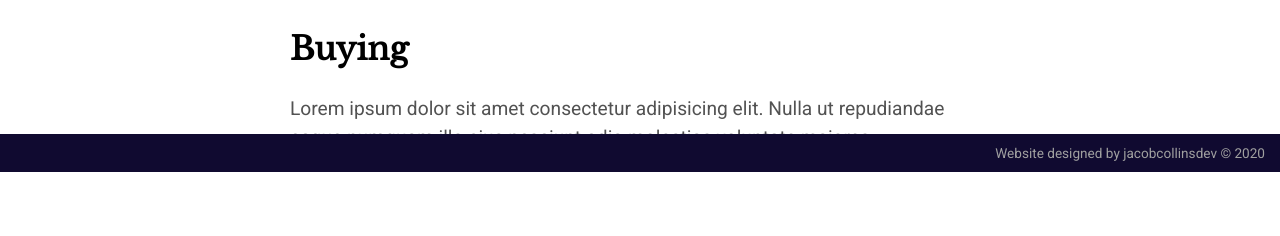
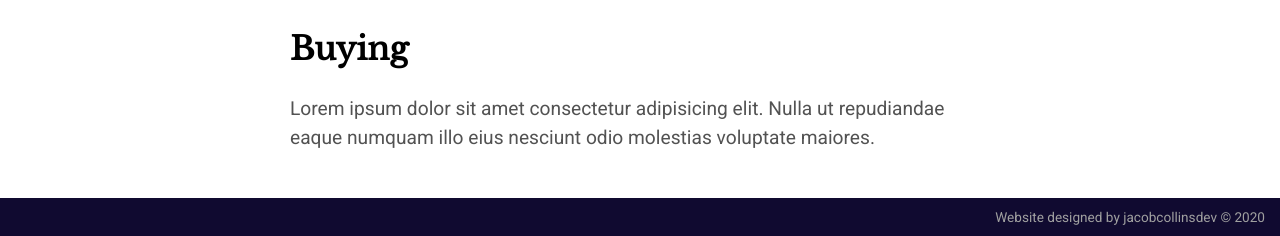
Before and after one commit to jacobcollinsdev/hill-land-and-development, a plain HTML site: page buying.html in a window 1280 px wide. Shown: the part 720-956 px from the top of the page. Before the commit the page ends 892 px from the top, so only its background shows below. Drawn offline with nearby package versions, Linux system fonts and the light colour scheme.

Commit message:
fixed css classes

```diff
--- a/buying.html
+++ b/buying.html
@@ -36,7 +36,7 @@
                 <h2 class="selling-overlay">Land Acquisition</h2>
             </section>
 
-            <section class="selling-main">
+            <section class="selling-main last-section">
                 <div class="main-container">
                     <h2>Buying</h2>
                     <p>Lorem ipsum dolor sit amet consectetur adipisicing elit. Nulla ut repudiandae eaque numquam illo eius nesciunt odio molestias voluptate maiores.</p>
```
Also changed, not shown: selling.html (+1 -1 lines).
